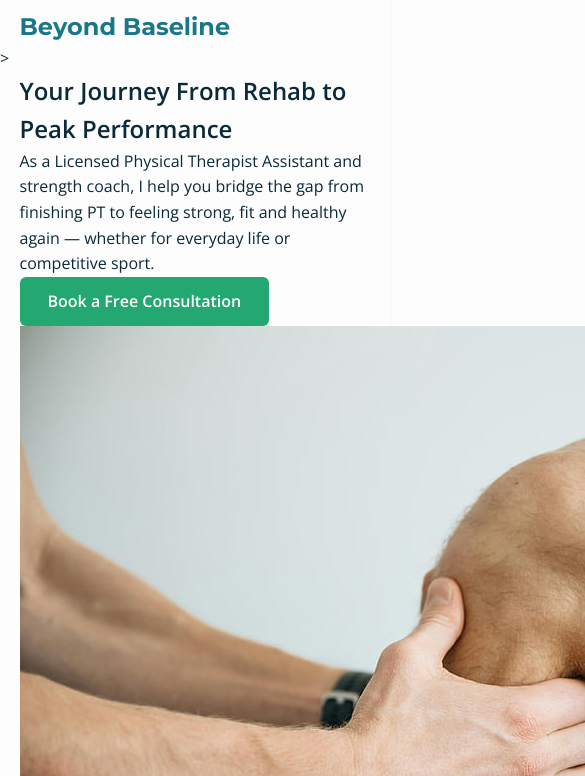
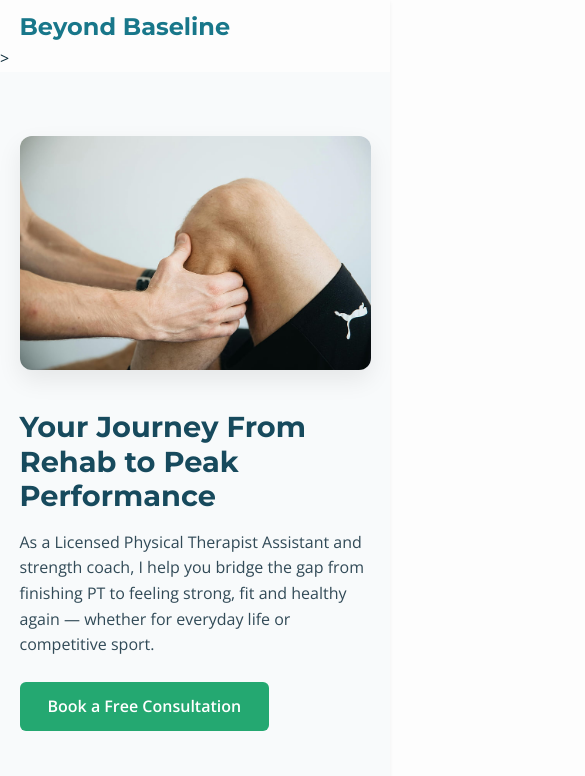
Before and after one commit to Rehanshaikh67/beyond-rehab-performance, a plain HTML site: page index.html in a window 390 px wide. Shown: the top 776 px of the page, 585 px wide, since content can reach past the window. Drawn offline with nearby package versions, Linux system fonts and the light colour scheme.

Commit message:
Add styles for new two-column hero section

```diff
--- a/style.css
+++ b/style.css
@@ -300,3 +300,59 @@ a:hover {
     flex: 1 1 100%;
   }
 }
+
+/* === New two-column hero === */
+.hero-2col {
+  background: #f8fafb;
+  padding: 4rem 0 3rem;
+}
+
+.hero-2col-container {
+  display: grid;
+  grid-template-columns: 1.1fr 1fr;
+  gap: 3rem;
+  align-items: center;
+}
+
+.hero-2col-left img.hero-logo,
+.hero-2col-left .hero-logo {
+  width: 100%;
+  max-width: 420px;
+  height: auto;
+  display: block;
+  margin-bottom: 1rem;
+}
+
+.hero-2col-left h1 {
+  font-family: var(--font-heading);
+  font-size: clamp(1.8rem, 3.2vw, 2.6rem);
+  line-height: 1.2;
+  color: #174a5d;
+  margin: 0.5rem 0 1rem;
+}
+
+.hero-2col-left p {
+  max-width: 640px;
+  font-size: 1rem;
+  color: #314a57;
+  margin-bottom: 1.5rem;
+}
+
+.hero-2col-right img {
+  width: 100%;
+  height: auto;
+  border-radius: 12px;
+  box-shadow: 0 10px 25px rgba(0, 0, 0, 0.08);
+  display: block;
+}
+
+/* Responsive for hero 2-col */
+@media (max-width: 900px) {
+  .hero-2col-container {
+    grid-template-columns: 1fr;
+    gap: 2rem;
+  }
+  .hero-2col-right {
+    order: -1;
+  }
+}
```
